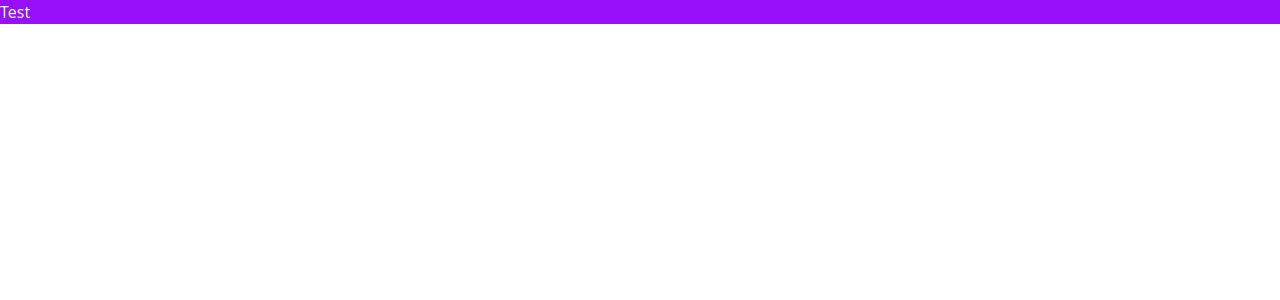
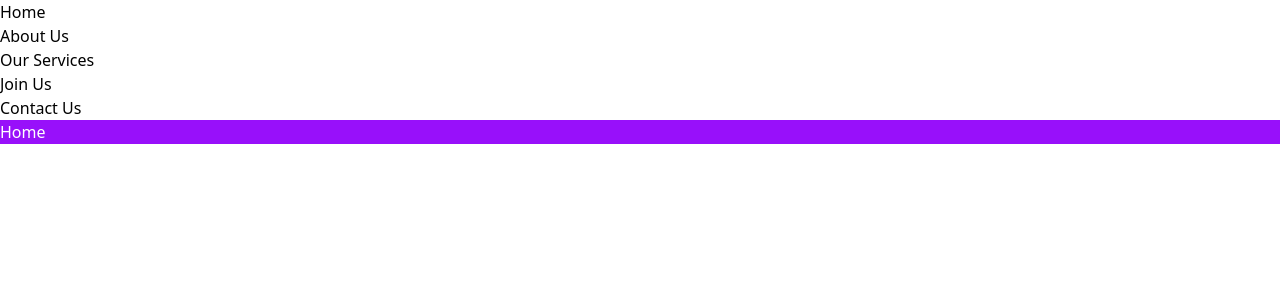
Before and after one commit to teleidoskopbild/fitclub, a React (Vite) app: page / in a window 1280 px wide. Shown: the top 300 px of the page. Built offline with nearby package versions, Linux system fonts and the light colour scheme.

Commit message:
add routes

```diff
--- a/package.json
+++ b/package.json
@@ -13,6 +13,7 @@
     "@tailwindcss/vite": "^4.1.4",
     "react": "^19.0.0",
     "react-dom": "^19.0.0",
+    "react-router-dom": "^7.5.1",
     "tailwindcss": "^4.1.4"
   },
   "devDependencies": {
--- a/src/App.jsx
+++ b/src/App.jsx
@@ -1,8 +1,23 @@
+import { BrowserRouter as Router, Route, Routes } from "react-router-dom";
+import AboutPage from "./pages/AboutPage";
+import ContactPage from "./pages/ContactPage";
+import HomePage from "./pages/HomePage";
+import JoinPage from "./pages/JoinPage";
+import ServicesPage from "./pages/ServicesPage";
+import Navbar from "./components/Navbar";
+
 function App() {
   return (
-    <div>
-      <h1 className="bg-purple-600 text-white">Test</h1>
-    </div>
+    <Router>
+      <Navbar />
+      <Routes>
+        <Route path="/" element={<HomePage />} />
+        <Route path="/about" element={<AboutPage />} />
+        <Route path="/contact" element={<ContactPage />} />
+        <Route path="/join-us" element={<JoinPage />} />
+        <Route path="/services" element={<ServicesPage />} />
+      </Routes>
+    </Router>
   );
 }
 
--- /dev/null
+++ b/src/components/Navbar.jsx
@@ -0,0 +1,25 @@
+import { Link } from "react-router-dom";
+
+export default function Navbar() {
+  return (
+    <nav>
+      <ul>
+        <li>
+          <Link to="/">Home</Link>
+        </li>
+        <li>
+          <Link to="/about">About Us</Link>
+        </li>
+        <li>
+          <Link to="/services">Our Services</Link>
+        </li>
+        <li>
+          <Link to="/join-us">Join Us</Link>
+        </li>
+        <li>
+          <Link to="/contact">Contact Us</Link>
+        </li>
+      </ul>
+    </nav>
+  );
+}
--- /dev/null
+++ b/src/pages/AboutPage.jsx
@@ -0,0 +1,7 @@
+export default function AboutPage() {
+  return (
+    <div>
+      <h1 className="bg-green-600 text-white">About</h1>
+    </div>
+  );
+}
--- /dev/null
+++ b/src/pages/ContactPage.jsx
@@ -0,0 +1,7 @@
+export default function ContactPage() {
+  return (
+    <div>
+      <h1 className="bg-yellow-600 text-white">Contact</h1>
+    </div>
+  );
+}
--- /dev/null
+++ b/src/pages/HomePage.jsx
@@ -0,0 +1,7 @@
+export default function HomePage() {
+  return (
+    <div>
+      <h1 className="bg-purple-600 text-white">Home</h1>
+    </div>
+  );
+}
--- /dev/null
+++ b/src/pages/JoinPage.jsx
@@ -0,0 +1,7 @@
+export default function JoinPage() {
+  return (
+    <div>
+      <h1 className="bg-red-600 text-white">Join</h1>
+    </div>
+  );
+}
--- /dev/null
+++ b/src/pages/ServicesPage.jsx
@@ -0,0 +1,7 @@
+export default function ServicesPage() {
+  return (
+    <div>
+      <h1 className="bg-blue-600 text-white">Services</h1>
+    </div>
+  );
+}
```
Also changed, not shown: 1 other file (tests, documents, lock files or other folders).
